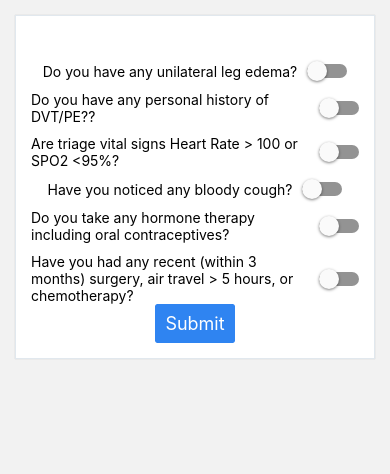
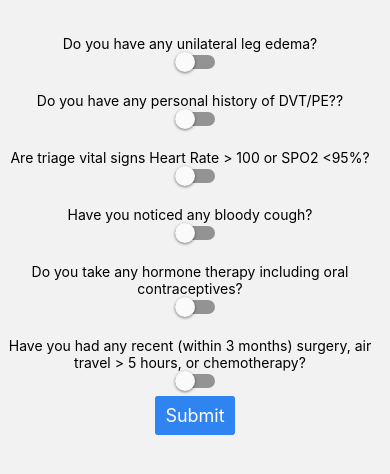
Before and after one commit to medquestemergency/mobile, a React Native app: screen /PulmonaryEmbolismRuleOutCriteria in a window 390 px wide. Shown: the top 474 px of the page. Built offline with nearby package versions, Linux system fonts and the light colour scheme.

Commit message:
PERC styling

```diff
--- a/screen/PulmonaryEmbolismRuleOutCriteriaScreen.tsx
+++ b/screen/PulmonaryEmbolismRuleOutCriteriaScreen.tsx
@@ -1,4 +1,4 @@
-import {SafeAreaView, Switch, Text, TouchableOpacity, View} from "react-native";
+import {Dimensions, SafeAreaView, Switch, Text, TouchableOpacity, View} from "react-native";
 import {Card, Button} from "@rneui/themed";
 import {StyleSheet} from "react-native";
 import {useForm, Controller} from 'react-hook-form';
@@ -37,26 +37,31 @@ export default () => {
         }));
         navigate();
     };
+    const {width, height} = Dimensions.get('window');
+    const isTablet = width >= 768;
+
+    const styleForInputContainer = isTablet ? styles.inputTabletContainer : styles.inputPhoneContainer
 
     return (
         <SafeAreaView style={{flex: 1}}>
-            <Card>
+            {/*<Card>*/}
                 <View style={styles.container}>
-                    <View style={styles.inputContainer}>
+
+                    <View style={styleForInputContainer}>
                         <Text style={styles.inputLabel}>Do you have any unilateral leg edema?</Text>
                         <Switch
                             value={formData.legEdema}
                             onValueChange={value => setFormData({...formData, legEdema: value})}
                         />
                     </View>
-                    <View style={styles.inputContainer}>
+                    <View style={styleForInputContainer}>
                         <Text style={styles.inputLabel}>Do you have any personal history of DVT/PE??</Text>
                         <Switch
                             value={formData.historyOfDVT}
                             onValueChange={value => setFormData({...formData, historyOfDVT: value})}
                         />
                     </View>
-                    <View style={styles.inputContainer}>
+                    <View style={styleForInputContainer}>
                         <Text style={styles.inputLabel}>Are triage vital signs Heart Rate {">"} 100 or
                             SPO2 {"<"}95%?</Text>
                         <Switch
@@ -64,14 +69,14 @@ export default () => {
                             onValueChange={value => setFormData({...formData, vitalSigns: value})}
                         />
                     </View>
-                    <View style={styles.inputContainer}>
+                    <View style={styleForInputContainer}>
                         <Text style={styles.inputLabel}>Have you noticed any bloody cough?</Text>
                         <Switch
                             value={formData.bloodyCough}
                             onValueChange={value => setFormData({...formData, bloodyCough: value})}
                         />
                     </View>
-                    <View style={styles.inputContainer}>
+                    <View style={styleForInputContainer}>
                         <Text style={styles.inputLabel}>Do you take any hormone therapy including oral
                             contraceptives?</Text>
                         <Switch
@@ -79,9 +84,10 @@ export default () => {
                             onValueChange={value => setFormData({...formData, hormoneTherapy: value})}
                         />
                     </View>
-                    <View style={styles.inputContainer}>
+                    <View style={styleForInputContainer}>
                         <Text style={styles.inputLabel}>Have you had any recent (within 3 months) surgery, air
                             travel {">"} 5 hours, or chemotherapy?</Text>
+
                         <Switch
                             value={formData.recentSurgery}
                             onValueChange={value => setFormData({...formData, recentSurgery: value})}
@@ -89,7 +95,7 @@ export default () => {
                     </View>
                     <Button onPress={handleSubmit(() => onSubmit(formData))}>Submit</Button>
                 </View>
-            </Card>
+            {/*</Card>*/}
         </SafeAreaView>
     );
 };
@@ -97,15 +103,30 @@ export default () => {
 const styles = StyleSheet.create({
     container: {
         alignItems: "center",
+        // justifyContent: "space-between",
         marginTop: 20,
     },
-    inputContainer: {
+    inputTabletContainer: {
         flexDirection: "row",
+        // alignItems: "center",
+        justifyContent: "space-between",
+        marginTop: 10,
+        width:650,
+        marginVertical: 8,
+
+    },
+    inputPhoneContainer: {
+        // flexDirection: "row",
         alignItems: "center",
-        marginTop: 10
+        // justifyContent: "space-between",
+        marginTop: 10,
+        paddingVertical:5
     },
     inputLabel: {
-        marginRight: 10
+        marginRight: 10,
+        textAlign: 'center',
+        fontSize: 14,
+
     },
     submitButton: {
         marginTop: 20
```
